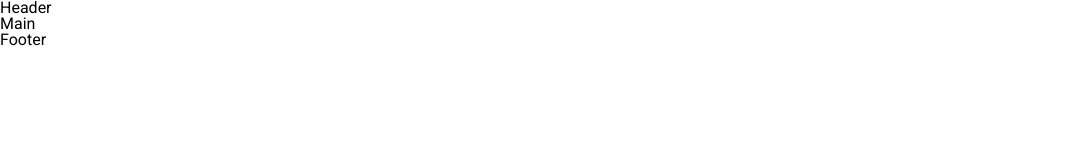
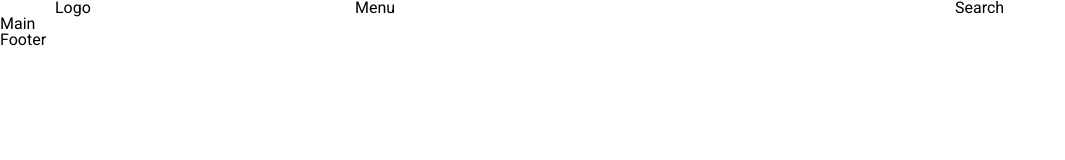
Before and after one commit to AndrewLischuk/shop-project, a plain HTML site: page index.html in a window 1280 px wide. Shown: the whole page, without its empty margins (0-1065 px from the left). Drawn offline with Linux system fonts and the light colour scheme.

Commit message:
added grid system

```diff
--- a/index.html
+++ b/index.html
@@ -10,7 +10,15 @@
     <link rel="stylesheet" href="style.css">
 </head>
 <body>
-    <header class="header">Header</header>
+    <header class="header">
+        <div class="container">
+           <div class="row">
+               <div class="col-md-3">Logo</div>
+               <div class="col-md-6">Menu</div>
+               <div class="col-md-3">Search</div>
+           </div>
+        </div>
+    </header>
     <main><div class="main">Main</div></main>
     <footer><div class="footer">Footer</div></footer>
 </body>
--- a/style.css
+++ b/style.css
@@ -4,3 +4,30 @@
 body {
     font-family: 'Roboto', sans-serif;
 }
+.container {
+    width: 1200px;
+    margin-left: auto;
+    margin-right: auto;
+    padding-left: 15px;
+    padding-right: 15px;
+}
+.row::after {
+    content: "";
+    display: block;
+    clear: both;
+}
+.row {
+    margin-left: -15px;
+    margin-right: -15px;
+}
+[class*="col-"] {
+    float: left;
+    padding-left: 15px;
+    padding-right: 15px;
+}
+.col-md-3 {
+    width: 25%;
+}
+.col-md-6 {
+    width: 50%;
+}
```
